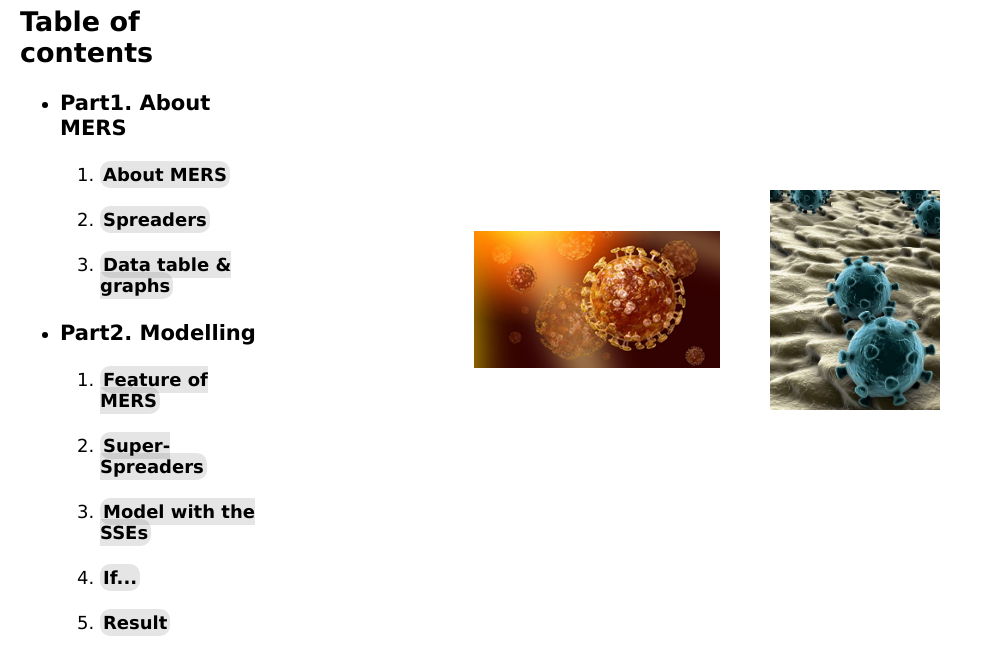
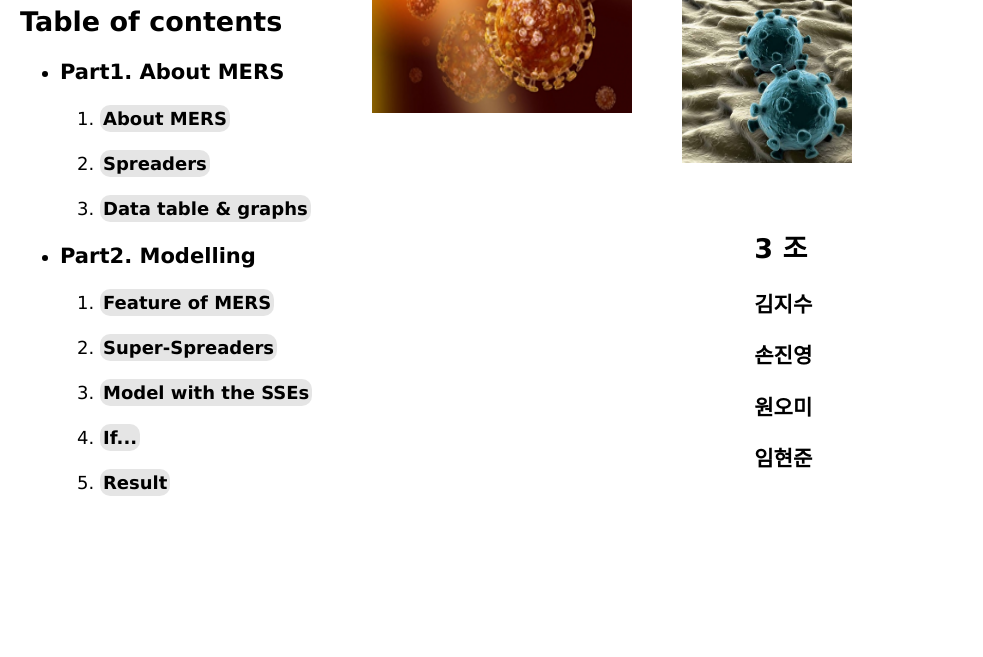
Before and after one commit to potter9733/2020_2nd-final_project, a plain HTML site: page index.html in a window 1280 px wide. Shown: the part 220-877 px from the top of the page, without its empty margins (0-983 px from the left). After the commit the page ends 800 px from the top, so only its background shows below. Drawn offline with Linux system fonts and the light colour scheme.

Commit message:
Update final_project

```diff
--- a/css/index.css
+++ b/css/index.css
@@ -45,13 +45,17 @@ a:visited {
 }
 
 .index__image-box {
+  height: 550px;
+  width: 500px;
   display: flex;
   justify-content: center;
-  align-items: center;
+  position: relative;
 }
 
 .index__image_1 {
-  margin-left: 200px;
+  height: 170px;
+  width: 260px;
+  margin-left: 100px;
 }
 
 .index__image_2 {
@@ -59,7 +63,11 @@ a:visited {
   width: 170px;
   margin-left: 50px;
 }
-
+#members {
+  position: absolute;
+  bottom: 0;
+  right: 0;
+}
 .symtoms-image {
   margin-left: 200px;
 }
--- a/index.html
+++ b/index.html
@@ -76,6 +76,13 @@
       <div class="index__image-box">
         <img src="images/virus1.png" class="index__image_1" />
         <img src="images/virus2.png" class="index__image_2" />
+        <div id="members">
+          <div><h2>3 조</h2></div>
+          <div><h3>김지수</h3></div>
+          <div><h3>손진영</h3></div>
+          <div><h3>원오미</h3></div>
+          <div><h3>임현준</h3></div>
+        </div>
       </div>
     </div>
   </body>
```
